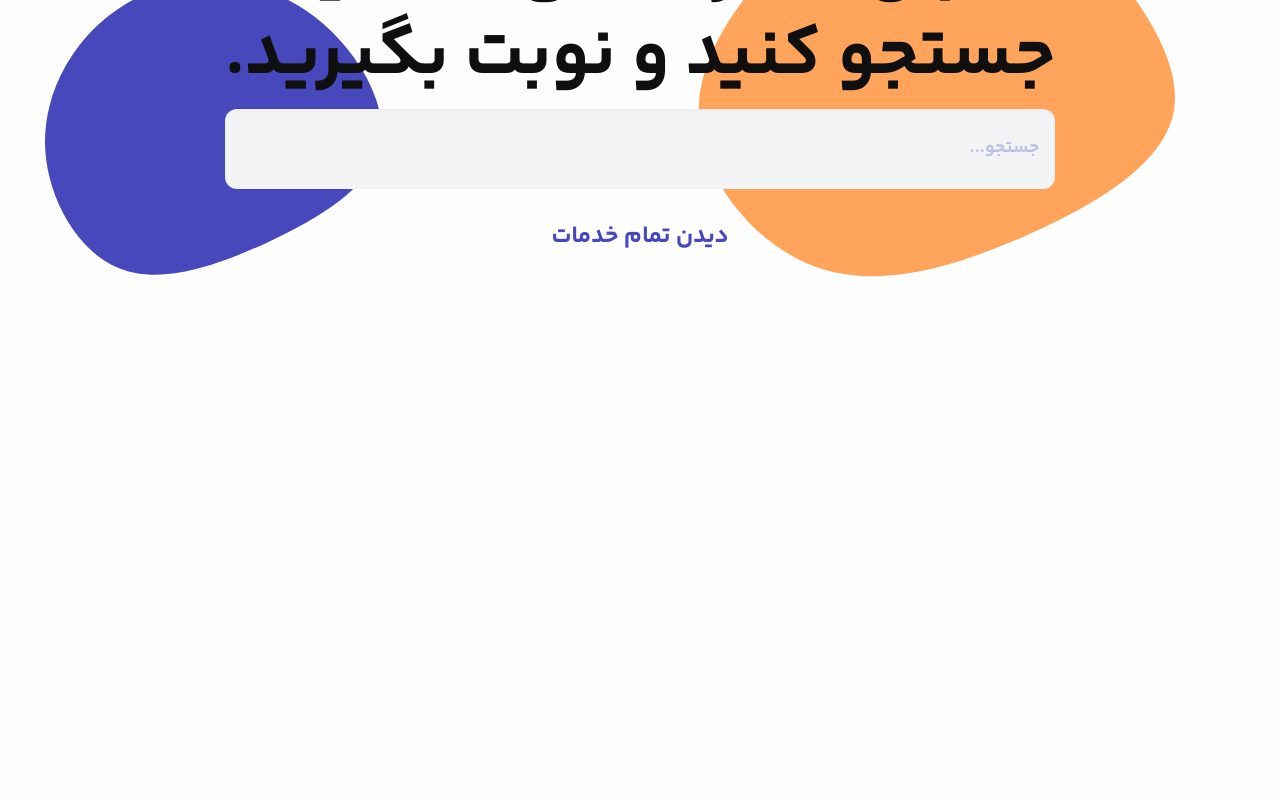
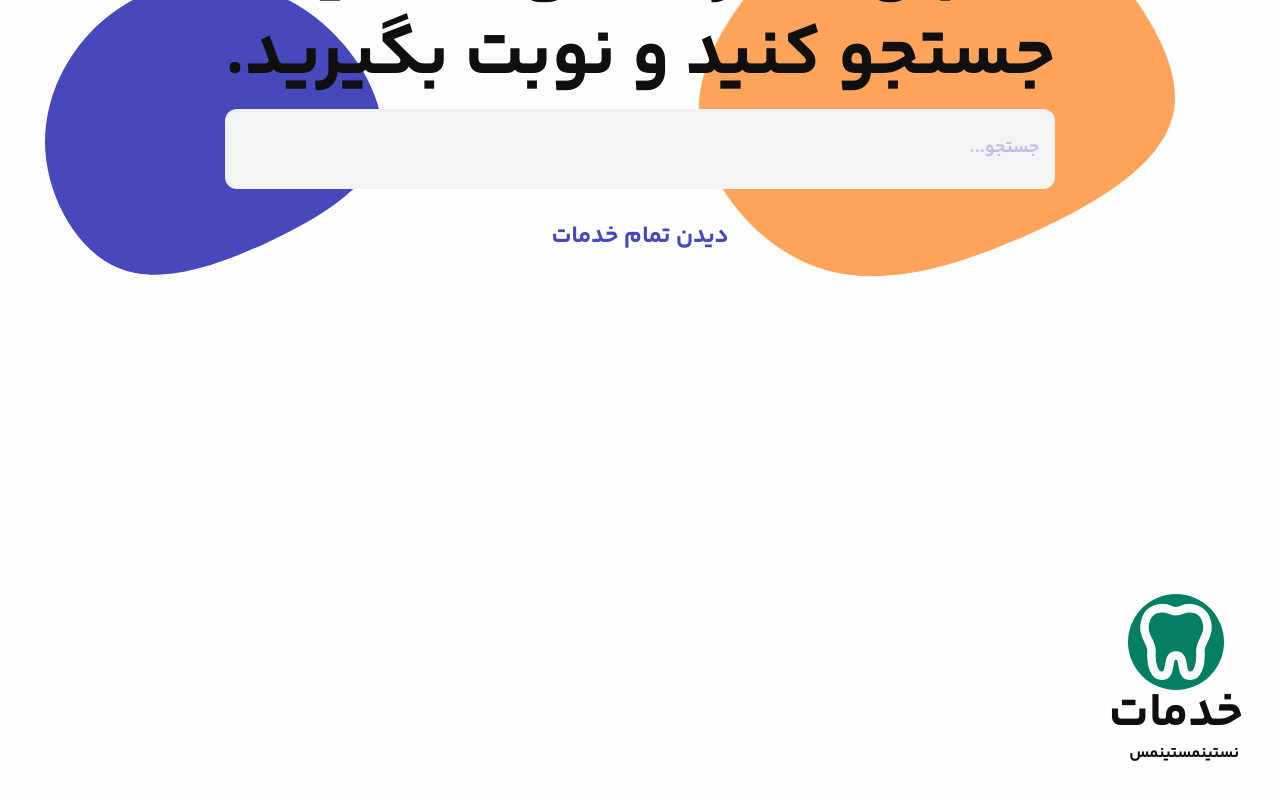
Before and after one commit to zahrabakhshandeh/HealthCare, a Next.js app: page / in a window 1280 px wide. Shown: the part 1165-1965 px from the top of the page. Before the commit the page ends 1655 px from the top, so only its background shows below. Built offline with nearby package versions, Linux system fonts and the light colour scheme.

Commit message:
Add ServicerSection Component. Add Styles to ServiceBox component. Handle Props for ServicerBox Component. Handle types for ServiceBox component.

```diff
--- a/src/app/page.tsx
+++ b/src/app/page.tsx
@@ -1,6 +1,7 @@
 import Hero from '@/components/landingPageComponents/Hero';
 import Navbar from '@/components/landingPageComponents/Navbar';
 import Search from '@/components/landingPageComponents/Search';
+import ServiceSection from '@/components/landingPageComponents/SerciveSection';
 
 export default function Home() {
   return (
@@ -15,6 +16,9 @@ export default function Home() {
         <div className='col-span-full '>
           <Search />
         </div>
+        <div>
+          <ServiceSection />
+        </div>
       </div>
     </main>
   );
--- /dev/null
+++ b/src/components/landingPageComponents/SerciveSection/index.tsx
@@ -0,0 +1,17 @@
+import ServiceBox from "../ServiceBox";
+
+const ServiceSection = () => {
+    return(
+        <div className="grid grid-cols-4 m-12">
+            <div><ServiceBox header="خدمات" body="نستینمستینمس"/></div>
+            <div></div>
+            <div></div>
+            <div></div>
+            <div></div>
+            <div></div>
+            <div></div>
+            <div></div>
+        </div>
+    )
+};
+export default ServiceSection;
--- a/src/components/landingPageComponents/ServiceBox/index.tsx
+++ b/src/components/landingPageComponents/ServiceBox/index.tsx
@@ -1,14 +1,15 @@
 import { ServiceBoxType } from "@/types";
+import DefaultLogo from "/public/svg/service_tooth.svg"
 
 const ServiceBox = ({header, body, icon, color}:ServiceBoxType ) => {
     return(
-        <div>
-            <div className={`${color} rounded-full`}>
-                {icon}
+        <div className="flex justify-center items-center flex-col m-14">
+            <div className={`${color} rounded-full bg-[var(--green-btn)] w-24 h-24 flex justify-center items-center`}>
+                {icon?icon:<DefaultLogo />}
             </div>
             <div>
-                <h2>{header}</h2>
-                <p>{body}</p>
+                <h2 className="text-5xl">{header}</h2>
+                <p className="text-base p-1">{body}</p>
             </div>
         </div>
     )
--- a/src/types/index.ts
+++ b/src/types/index.ts
@@ -62,6 +62,6 @@ export interface NavElementType {
 export interface ServiceBoxType {
     header: string,
     body: string,
-    icon: FunctionComponent|any,
-    color: string,
+    icon?: FunctionComponent|any,
+    color?: string,
 }
```
